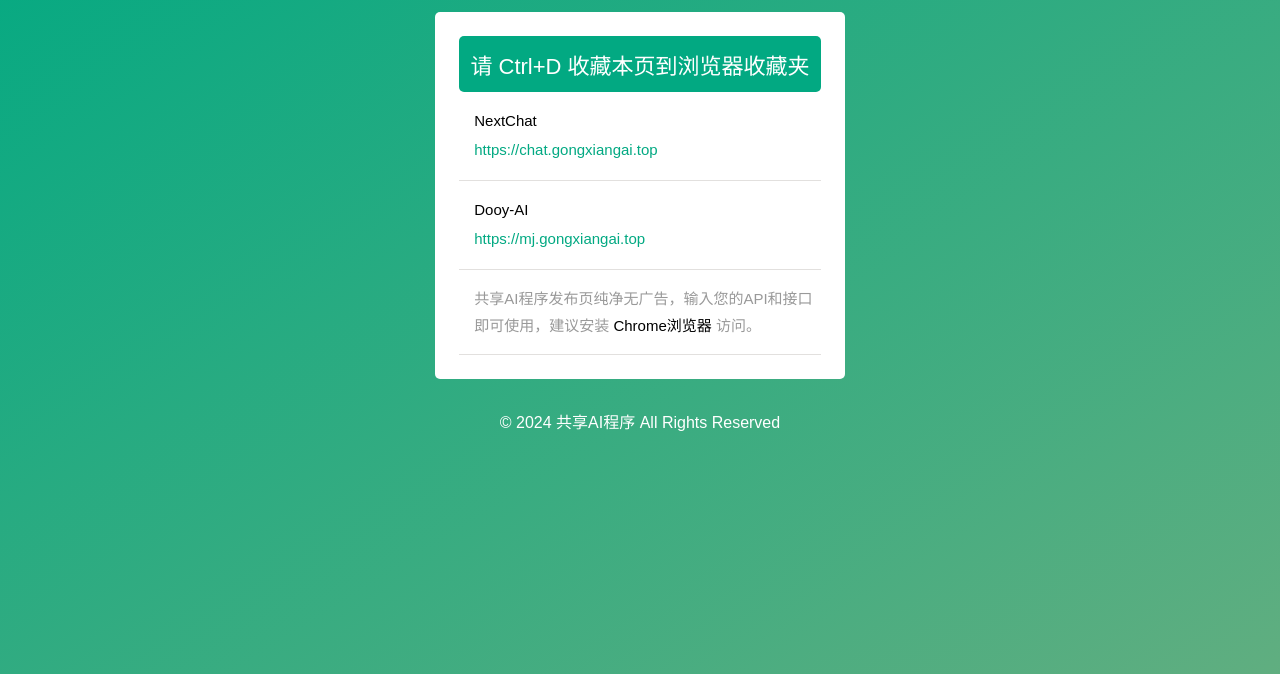
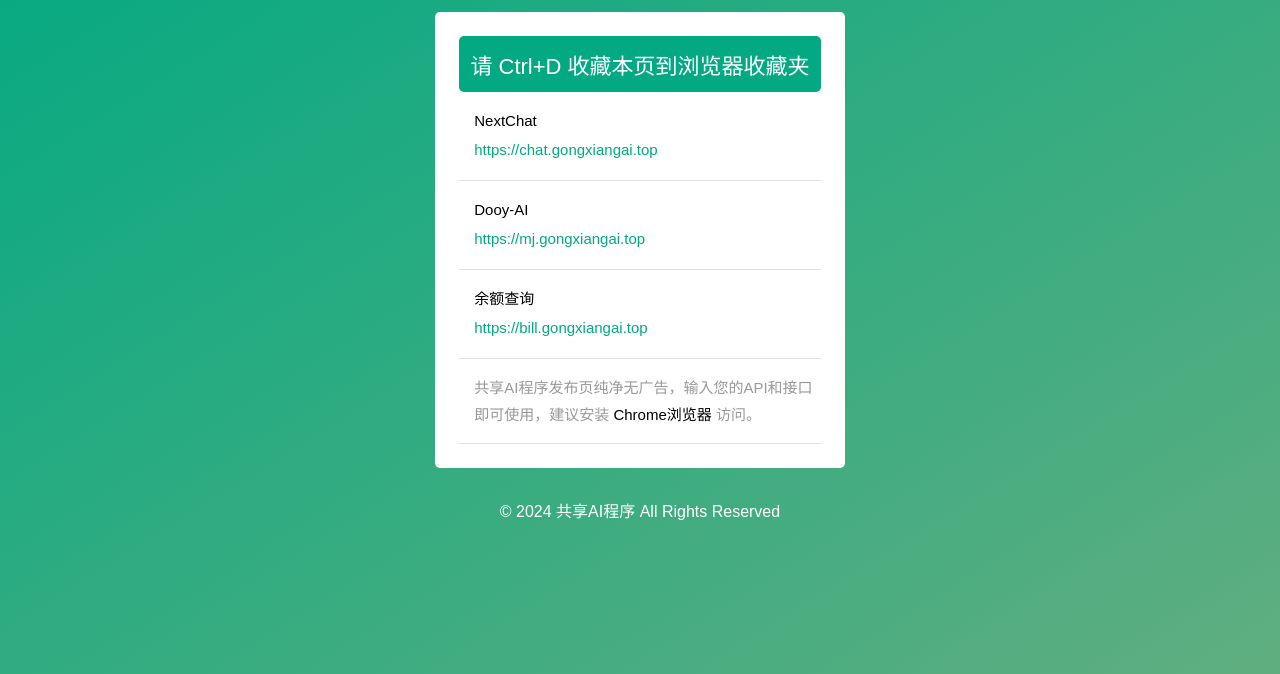
Before and after one commit to sunsky89757/gongxiangai, a plain HTML site: page index.html in a window 1280 px wide. Shown: the part 126-800 px from the top of the page. Drawn offline with Linux system fonts and the light colour scheme.

Commit message:
Update index.html

```diff
--- a/index.html
+++ b/index.html
@@ -520,6 +520,11 @@
                                 </span></span>
                             </li>
                             <li>
+                                余额查询
+                                <a href="https://bill.gongxiangai.top" target="_blank"><i>https://bill.gongxiangai.top</i></a>
+                                </span></span>
+                            </li>
+                            <li>
                                 <span> 共享AI程序发布页纯净无广告，输入您的API和接口即可使用，建议安装<a href="https://www.google.cn/chrome/" target="_blank">
                                         Chrome浏览器 </a> 访问。 <span>
                         </ul>
```
